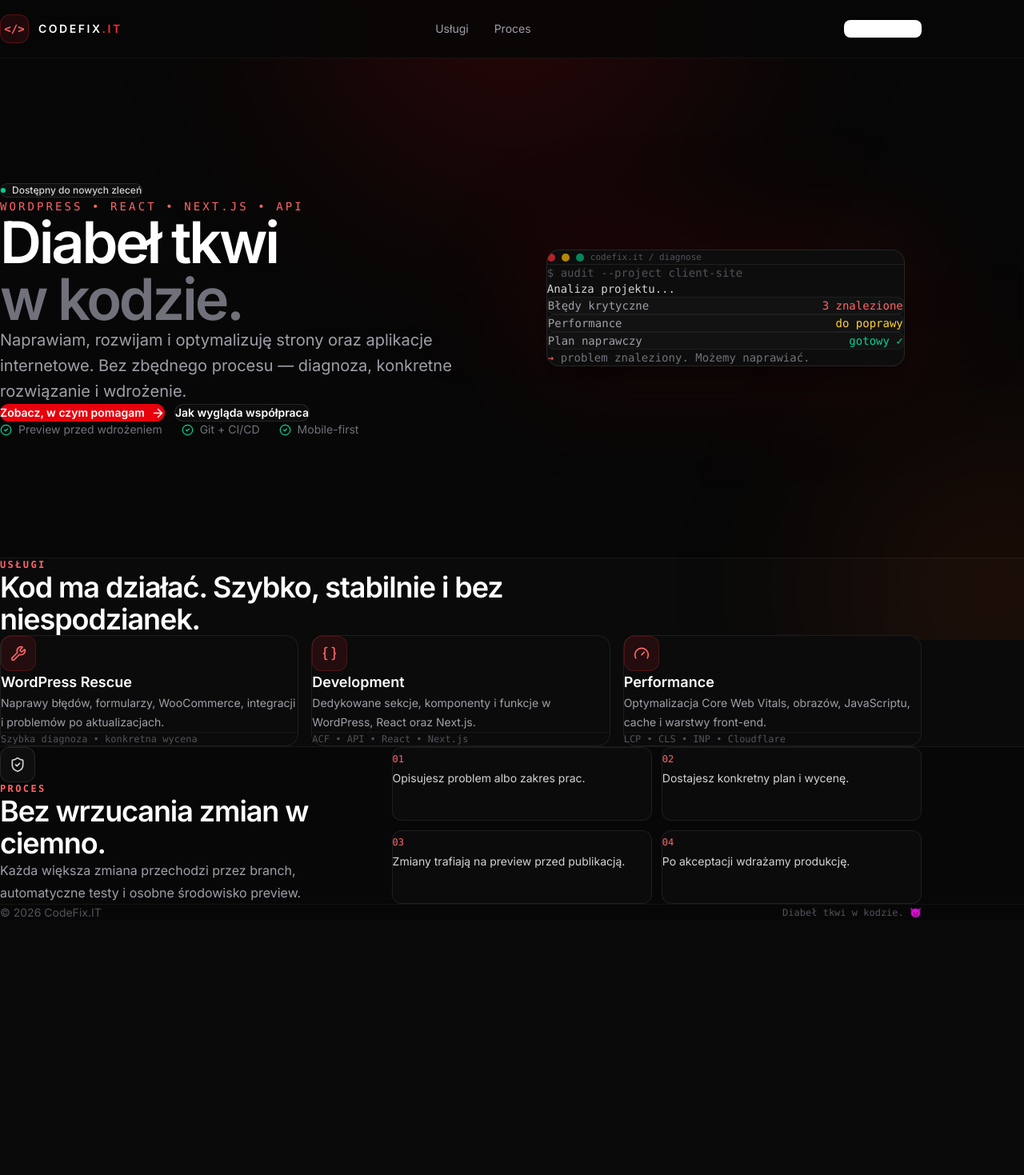
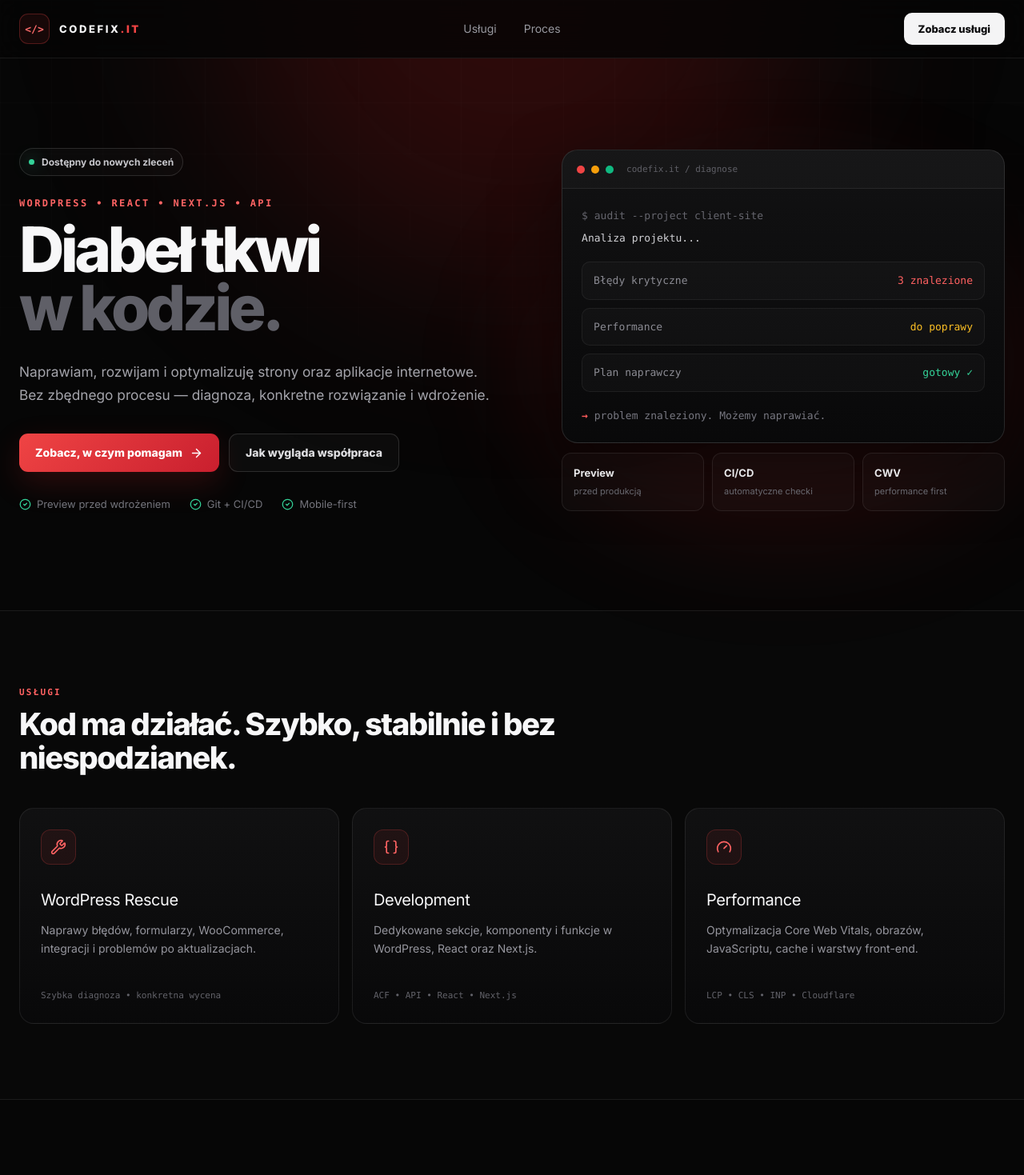
Before and after one commit to wwwCodeFixIT/CodeFix.IT---Portfolio-Short, a React (Vite) app: page / in a window 1280 px wide. Shown: the top 1469 px of the page at 80% size. Before the commit the page ends 1151 px from the top, so only its background shows below. Built offline with nearby package versions, Linux system fonts and the light colour scheme.

Commit message:
refactor: tighten homepage v1 composition

```diff
--- a/src/pages/HomepageV1.tsx
+++ b/src/pages/HomepageV1.tsx
@@ -6,6 +6,7 @@ import {
   ShieldCheck,
   Wrench,
 } from 'lucide-react';
+import './HomepageV1.css';
 
 const services = [
   {
@@ -40,183 +41,162 @@ const process = [
 
 export function HomepageV1() {
   return (
-    <div className="min-h-screen bg-[#070707] text-white selection:bg-red-600 selection:text-white">
-      <div className="pointer-events-none fixed inset-0 overflow-hidden" aria-hidden="true">
-        <div className="absolute left-1/2 top-[-18rem] h-[34rem] w-[34rem] -translate-x-1/2 rounded-full bg-red-700/15 blur-[120px]" />
-        <div className="absolute right-[-10rem] top-[34rem] h-[24rem] w-[24rem] rounded-full bg-orange-600/10 blur-[120px]" />
-      </div>
-
-      <header className="sticky top-0 z-50 border-b border-white/5 bg-[#070707]/80 backdrop-blur-xl">
-        <div className="mx-auto flex h-18 max-w-6xl items-center justify-between px-5 sm:px-8">
-          <a href="#top" className="group flex items-center gap-3" aria-label="CodeFix.IT - strona główna">
-            <span className="flex h-9 w-9 items-center justify-center rounded-xl border border-red-500/25 bg-red-500/10 font-mono text-sm font-bold text-red-400 transition-colors group-hover:bg-red-500/15">
-              &lt;/&gt;
-            </span>
-            <span className="text-sm font-semibold tracking-[0.18em] text-white">
-              CODEFIX<span className="text-red-500">.IT</span>
+    <div className="homepage-v1">
+      <header className="cf-header">
+        <div className="cf-container cf-nav">
+          <a href="#top" className="cf-brand" aria-label="CodeFix.IT - strona główna">
+            <span className="cf-brand-mark">&lt;/&gt;</span>
+            <span className="cf-brand-name">
+              CODEFIX<strong>.IT</strong>
             </span>
           </a>
 
-          <nav className="hidden items-center gap-8 text-sm text-zinc-400 md:flex" aria-label="Główna nawigacja">
-            <a className="transition-colors hover:text-white" href="#services">
-              Usługi
-            </a>
-            <a className="transition-colors hover:text-white" href="#process">
-              Proces
-            </a>
+          <nav className="cf-nav-links" aria-label="Główna nawigacja">
+            <a href="#services">Usługi</a>
+            <a href="#process">Proces</a>
           </nav>
 
-          <a
-            href="#services"
-            className="rounded-lg border border-white/10 bg-white px-4 py-2 text-sm font-semibold text-black transition hover:bg-zinc-200"
-          >
+          <a href="#services" className="cf-nav-cta">
             Zobacz usługi
           </a>
         </div>
       </header>
 
-      <main id="top" className="relative">
-        <section className="mx-auto grid min-h-[78vh] max-w-6xl items-center gap-12 px-5 py-20 sm:px-8 lg:grid-cols-[1.15fr_0.85fr] lg:py-28">
+      <main id="top">
+        <section className="cf-container cf-hero">
           <div>
-            <div className="mb-6 inline-flex items-center gap-2 rounded-full border border-white/10 bg-white/[0.035] px-3 py-1.5 text-xs font-medium text-zinc-300">
-              <span className="h-1.5 w-1.5 rounded-full bg-emerald-400" />
+            <div className="cf-eyebrow">
+              <span className="cf-eyebrow-dot" />
               Dostępny do nowych zleceń
             </div>
 
-            <p className="mb-4 font-mono text-sm font-medium uppercase tracking-[0.22em] text-red-400">
-              WordPress • React • Next.js • API
-            </p>
+            <p className="cf-stack-label">WordPress • React • Next.js • API</p>
 
-            <h1 className="max-w-4xl text-balance text-5xl font-semibold leading-[0.98] tracking-[-0.045em] text-white sm:text-6xl lg:text-7xl">
+            <h1 className="cf-title">
               Diabeł tkwi
-              <span className="block text-zinc-500">w kodzie.</span>
+              <span className="cf-title-muted">w kodzie.</span>
             </h1>
 
-            <p className="mt-7 max-w-2xl text-lg leading-8 text-zinc-400 sm:text-xl">
+            <p className="cf-lead">
               Naprawiam, rozwijam i optymalizuję strony oraz aplikacje internetowe.
               Bez zbędnego procesu — diagnoza, konkretne rozwiązanie i wdrożenie.
             </p>
 
-            <div className="mt-9 flex flex-col gap-3 sm:flex-row">
-              <a
-                href="#services"
-                className="inline-flex items-center justify-center gap-2 rounded-xl bg-red-600 px-5 py-3.5 text-sm font-semibold text-white transition hover:bg-red-500"
-              >
+            <div className="cf-actions">
+              <a href="#services" className="cf-button cf-button-primary">
                 Zobacz, w czym pomagam
                 <ArrowRight size={17} aria-hidden="true" />
               </a>
-              <a
-                href="#process"
-                className="inline-flex items-center justify-center rounded-xl border border-white/10 bg-white/[0.025] px-5 py-3.5 text-sm font-semibold text-zinc-200 transition hover:bg-white/[0.06]"
-              >
+              <a href="#process" className="cf-button cf-button-secondary">
                 Jak wygląda współpraca
               </a>
             </div>
 
-            <div className="mt-10 flex flex-wrap gap-x-6 gap-y-3 text-sm text-zinc-500">
-              <span className="inline-flex items-center gap-2">
-                <CheckCircle2 size={15} className="text-emerald-400" aria-hidden="true" />
+            <div className="cf-proof" aria-label="Standard pracy">
+              <span className="cf-proof-item">
+                <CheckCircle2 size={15} aria-hidden="true" />
                 Preview przed wdrożeniem
               </span>
-              <span className="inline-flex items-center gap-2">
-                <CheckCircle2 size={15} className="text-emerald-400" aria-hidden="true" />
+              <span className="cf-proof-item">
+                <CheckCircle2 size={15} aria-hidden="true" />
                 Git + CI/CD
               </span>
-              <span className="inline-flex items-center gap-2">
-                <CheckCircle2 size={15} className="text-emerald-400" aria-hidden="true" />
+              <span className="cf-proof-item">
+                <CheckCircle2 size={15} aria-hidden="true" />
                 Mobile-first
               </span>
             </div>
           </div>
 
-          <div className="relative mx-auto w-full max-w-md lg:mx-0 lg:ml-auto">
-            <div className="absolute -inset-6 rounded-[2rem] bg-red-600/10 blur-3xl" aria-hidden="true" />
-            <div className="relative overflow-hidden rounded-2xl border border-white/10 bg-[#0d0d0d] shadow-2xl shadow-black/60">
-              <div className="flex items-center gap-2 border-b border-white/8 px-4 py-3">
-                <span className="h-2.5 w-2.5 rounded-full bg-red-500/70" />
-                <span className="h-2.5 w-2.5 rounded-full bg-amber-400/70" />
-                <span className="h-2.5 w-2.5 rounded-full bg-emerald-500/70" />
-                <span className="ml-3 font-mono text-[11px] text-zinc-600">codefix.it / diagnose</span>
+          <div className="cf-terminal-wrap">
+            <div className="cf-terminal">
+              <div className="cf-terminal-bar">
+                <span className="cf-dot cf-dot-red" />
+                <span className="cf-dot cf-dot-yellow" />
+                <span className="cf-dot cf-dot-green" />
+                <span className="cf-terminal-title">codefix.it / diagnose</span>
               </div>
 
-              <div className="space-y-6 p-6 font-mono text-sm">
-                <div>
-                  <p className="text-zinc-600">$ audit --project client-site</p>
-                  <p className="mt-2 text-zinc-300">Analiza projektu...</p>
-                </div>
+              <div className="cf-terminal-body">
+                <div className="cf-command">$ audit --project client-site</div>
+                <p className="cf-terminal-copy">Analiza projektu...</p>
 
-                <div className="space-y-3">
-                  <div className="flex items-center justify-between rounded-lg border border-white/5 bg-white/[0.025] px-4 py-3">
-                    <span className="text-zinc-400">Błędy krytyczne</span>
-                    <span className="text-red-400">3 znalezione</span>
+                <div className="cf-diagnostic-list">
+                  <div className="cf-diagnostic-row">
+                    <span>Błędy krytyczne</span>
+                    <span className="cf-status-red">3 znalezione</span>
                   </div>
-                  <div className="flex items-center justify-between rounded-lg border border-white/5 bg-white/[0.025] px-4 py-3">
-                    <span className="text-zinc-400">Performance</span>
-                    <span className="text-amber-300">do poprawy</span>
+                  <div className="cf-diagnostic-row">
+                    <span>Performance</span>
+                    <span className="cf-status-yellow">do poprawy</span>
                   </div>
-                  <div className="flex items-center justify-between rounded-lg border border-white/5 bg-white/[0.025] px-4 py-3">
-                    <span className="text-zinc-400">Plan naprawczy</span>
-                    <span className="text-emerald-400">gotowy ✓</span>
+                  <div className="cf-diagnostic-row">
+                    <span>Plan naprawczy</span>
+                    <span className="cf-status-green">gotowy ✓</span>
                   </div>
                 </div>
 
-                <p className="text-zinc-500">
-                  <span className="text-red-400">→</span> problem znaleziony. Możemy naprawiać.
+                <p className="cf-terminal-result">
+                  <strong>→</strong> problem znaleziony. Możemy naprawiać.
                 </p>
+              </div>
+            </div>
+
+            <div className="cf-metrics" aria-label="Standard techniczny">
+              <div className="cf-metric">
+                <strong>Preview</strong>
+                <span>przed produkcją</span>
+              </div>
+              <div className="cf-metric">
+                <strong>CI/CD</strong>
+                <span>automatyczne checki</span>
+              </div>
+              <div className="cf-metric">
+                <strong>CWV</strong>
+                <span>performance first</span>
               </div>
             </div>
           </div>
         </section>
 
-        <section id="services" className="border-y border-white/5 bg-white/[0.015]">
-          <div className="mx-auto max-w-6xl px-5 py-24 sm:px-8">
-            <div className="mb-12 max-w-2xl">
-              <p className="mb-3 font-mono text-xs font-semibold uppercase tracking-[0.2em] text-red-400">
-                Usługi
-              </p>
-              <h2 className="text-3xl font-semibold tracking-[-0.03em] text-white sm:text-4xl">
-                Kod ma działać. Szybko, stabilnie i bez niespodzianek.
-              </h2>
-            </div>
+        <section id="services" className="cf-section cf-section-bordered">
+          <div className="cf-container">
+            <p className="cf-section-kicker">Usługi</p>
+            <h2 className="cf-section-heading">
+              Kod ma działać. Szybko, stabilnie i bez niespodzianek.
+            </h2>
 
-            <div className="grid gap-4 md:grid-cols-3">
+            <div className="cf-services-grid">
               {services.map(({ icon: Icon, title, description, meta }) => (
-                <article
-                  key={title}
-                  className="group rounded-2xl border border-white/8 bg-[#0b0b0b] p-6 transition duration-300 hover:-translate-y-1 hover:border-red-500/25 hover:bg-[#0e0e0e]"
-                >
-                  <div className="mb-6 flex h-11 w-11 items-center justify-center rounded-xl border border-red-500/20 bg-red-500/10 text-red-400">
+                <article key={title} className="cf-service-card">
+                  <div className="cf-service-icon">
                     <Icon size={20} aria-hidden="true" />
                   </div>
-                  <h3 className="text-lg font-semibold text-white">{title}</h3>
-                  <p className="mt-3 text-sm leading-6 text-zinc-400">{description}</p>
-                  <p className="mt-6 border-t border-white/5 pt-4 font-mono text-xs text-zinc-600">{meta}</p>
+                  <h3>{title}</h3>
+                  <p>{description}</p>
+                  <p className="cf-service-meta">{meta}</p>
                 </article>
               ))}
             </div>
           </div>
         </section>
 
-        <section id="process" className="mx-auto max-w-6xl px-5 py-24 sm:px-8">
-          <div className="grid gap-12 lg:grid-cols-[0.8fr_1.2fr]">
-            <div>
-              <div className="mb-5 flex h-11 w-11 items-center justify-center rounded-xl border border-white/10 bg-white/[0.03] text-zinc-300">
-                <ShieldCheck size={20} aria-hidden="true" />
-              </div>
-              <p className="font-mono text-xs font-semibold uppercase tracking-[0.2em] text-red-400">Proces</p>
-              <h2 className="mt-3 text-3xl font-semibold tracking-[-0.03em] text-white sm:text-4xl">
-                Bez wrzucania zmian w ciemno.
-              </h2>
-              <p className="mt-5 max-w-md leading-7 text-zinc-400">
-                Każda większa zmiana przechodzi przez branch, automatyczne testy i osobne środowisko preview.
+        <section id="process" className="cf-section">
+          <div className="cf-container cf-process-layout">
+            <div className="cf-process-intro">
+              <p className="cf-section-kicker">Proces</p>
+              <h2 className="cf-section-heading">Bez wrzucania zmian w ciemno.</h2>
+              <p>
+                Każda większa zmiana przechodzi przez branch, automatyczne testy i osobne
+                środowisko preview. Najpierw widzisz efekt, potem trafia on na produkcję.
               </p>
             </div>
 
-            <ol className="grid gap-3 sm:grid-cols-2">
+            <ol className="cf-process-grid">
               {process.map((item, index) => (
-                <li key={item} className="rounded-xl border border-white/8 bg-white/[0.02] p-5">
-                  <span className="font-mono text-xs text-red-400">0{index + 1}</span>
-                  <p className="mt-3 text-sm leading-6 text-zinc-300">{item}</p>
+                <li key={item} className="cf-process-card">
+                  <span className="cf-process-number">0{index + 1}</span>
+                  <p>{item}</p>
                 </li>
               ))}
             </ol>
@@ -224,10 +204,10 @@ export function HomepageV1() {
         </section>
       </main>
 
-      <footer className="border-t border-white/5">
-        <div className="mx-auto flex max-w-6xl flex-col gap-3 px-5 py-8 text-sm text-zinc-600 sm:flex-row sm:items-center sm:justify-between sm:px-8">
+      <footer className="cf-footer">
+        <div className="cf-container cf-footer-inner">
           <span>© 2026 CodeFix.IT</span>
-          <span className="font-mono text-xs">Diabeł tkwi w kodzie. 😈</span>
+          <span className="cf-footer-code">Diabeł tkwi w kodzie. 😈</span>
         </div>
       </footer>
     </div>
```
